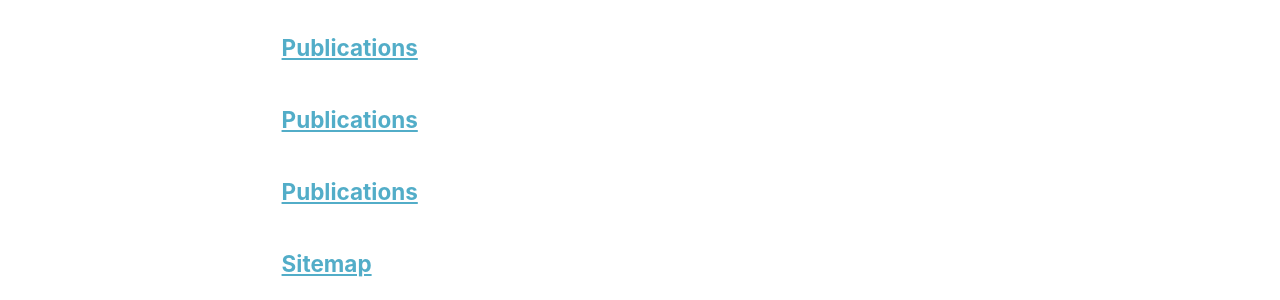
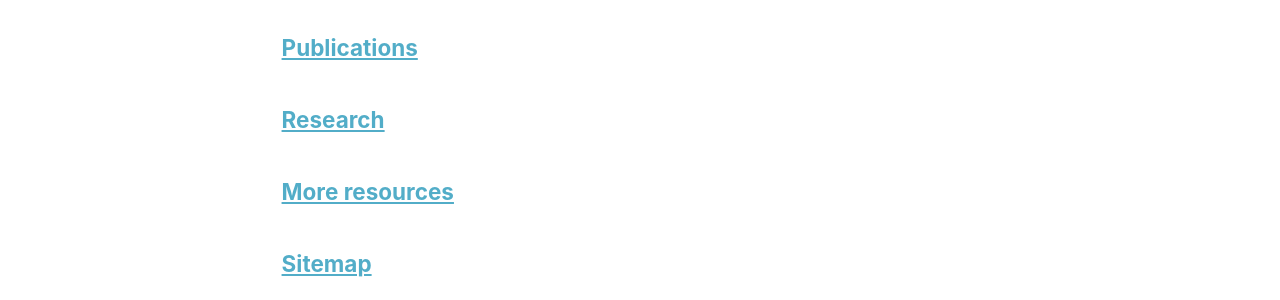
Before and after one commit to jpierkunke/jpierkunke.github.io, a Jekyll site: the page built from _pages/page-archive.html, in a window 1280 px wide. Shown: the part 1111-1411 px from the top of the page. Built offline with Jekyll 4.4.1, drawn with Linux system fonts in a browser that asks for light colours.

Commit message:
update research.md and resources.md

```diff
--- a/_pages/research.md
+++ b/_pages/research.md
@@ -1,7 +1,7 @@
 ---
 layout: archive
-title: "Publications"
-permalink: /publications/
+title: "Research"
+permalink: /research/
 author_profile: true
 ---
 
--- a/_pages/resources.md
+++ b/_pages/resources.md
@@ -1,7 +1,7 @@
 ---
 layout: archive
-title: "Publications"
-permalink: /publications/
+title: "More resources"
+permalink: /resources/
 author_profile: true
 ---
 
```
